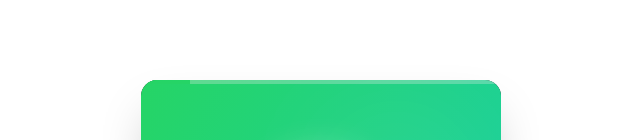
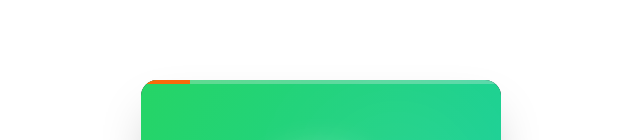
Before and after one commit to jeromeaxiiz34/ads-video_aqua-agent-ai, a React (Vite) app: page / in a window 1280 px wide. Shown: the top 140 px of the page, without its empty margins (319-959 px from the left). Built offline with nearby package versions, Linux system fonts and the light colour scheme; the HTML template or start-up script is replaced by a standard one.

Commit message:
Fix: Change progress bar color

```diff
--- a/src/components/VideoPresentation.tsx
+++ b/src/components/VideoPresentation.tsx
@@ -62,7 +62,7 @@ export const VideoPresentation = () => {
         {/* Progress Bar */}
         <div className="absolute top-0 left-0 w-full h-1 bg-whatsapp-gray/30 z-50">
           <div
-            className="h-full bg-primary transition-all duration-100 ease-linear"
+            className="h-full bg-[hsl(var(--axiiz-orange))] transition-all duration-100 ease-linear"
             style={{ width: `${progress}%` }}
           />
         </div>
--- a/src/index.css
+++ b/src/index.css
@@ -47,6 +47,7 @@ All colors MUST be HSL.
     --whatsapp-light-green: 142 70% 96%;
     --whatsapp-dark: 0 0% 13%;
     --whatsapp-gray: 0 0% 90%;
+    --axiiz-orange: 24 95% 51%;
 
     --gradient-hero: linear-gradient(135deg, hsl(142 70% 49%), hsl(174 80% 45%));
     --shadow-whatsapp: 0 4px 20px hsla(142, 70%, 49%, 0.3);
```
